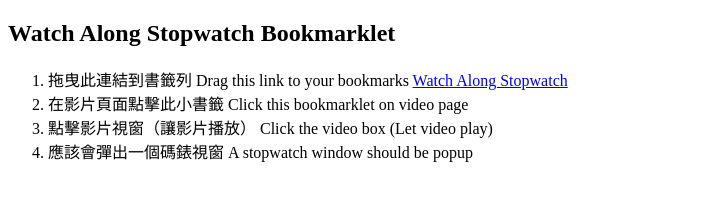
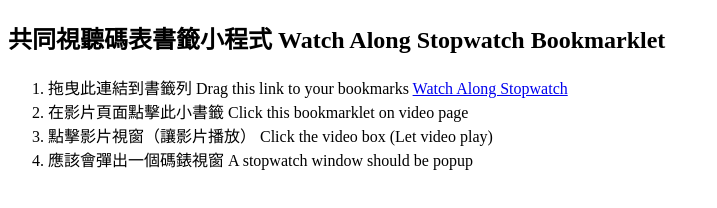
Before and after one commit to Xi-Plus/watch-along-stopwatch, a website: page public/index.html in a window 1280 px wide. Shown: the whole page, without its empty margins (0-717 px from the left). Drawn offline with Linux system fonts and the light colour scheme.

Commit message:
Update README

```diff
--- a/public/index.html
+++ b/public/index.html
@@ -5,7 +5,7 @@
     <title>Watch Along Stopwatch Bookmarklet</title>
   </head>
   <body>
-    <h2>Watch Along Stopwatch Bookmarklet</h2>
+    <h2>共同視聽碼表書籤小程式 Watch Along Stopwatch Bookmarklet</h2>
     <ol>
       <li>
         拖曳此連結到書籤列 Drag this link to your bookmarks
```
Also changed, not shown: README.md.
